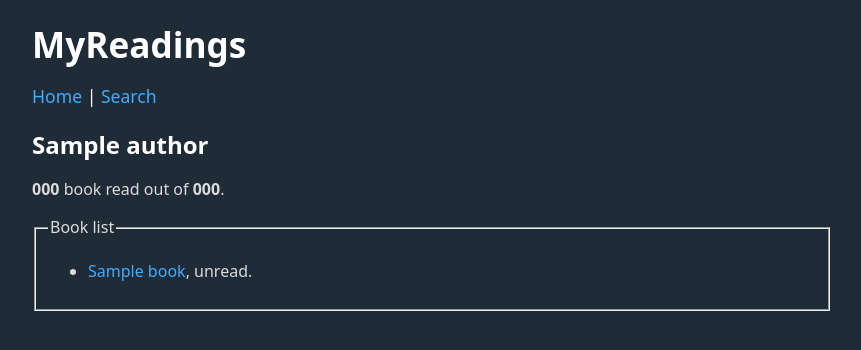
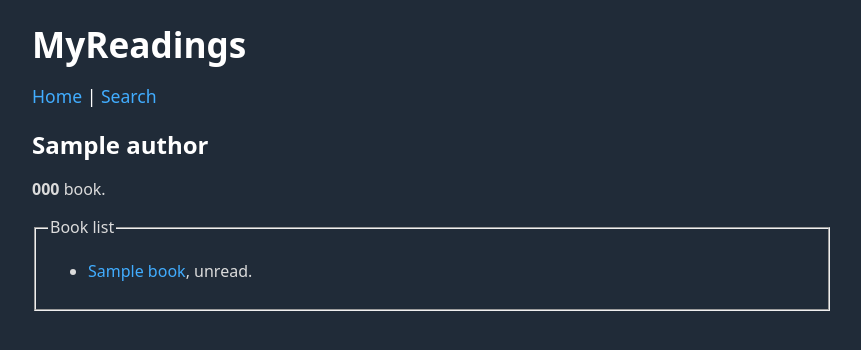
Before and after one commit to Gyskard/my-readings, a Django app: template library/templates/library/author_detail.html in a window 1280 px wide. Shown: the top 350 px of the page, without its empty margins (208-1069 px from the left). Run offline with Django 3.2, Linux system fonts and the light colour scheme; tables that the repository leaves empty hold one stand-in row (values such as "Sample post"); the template is opened without the code that fills it: values that come from a table or form of the project are taken from there, most other values are stand-ins (such as "Sample title", 1, 10 or a date in 2020).

Commit message:
improve author view

```diff
--- a/library/templates/library/author_detail.html
+++ b/library/templates/library/author_detail.html
@@ -6,7 +6,7 @@
     <h2>{{ author.name }}</h2>
     <section>
         <p>
-            <b>{{ number_read_book_list }}</b> book{% if number_read_book_list > 1%}s{% endif %} read out of <b>{{ number_total_book_list }}</b>.
+            <b>{{ number_read_book_list }}</b> book{% if number_read_book_list > 0%}{% if number_read_book_list > 1%}s{% endif %} read out of <b>{{ number_total_book_list }}{% endif %}</b>.
         </p>
         <fieldset>
             <legend>Book list</legend>
```
